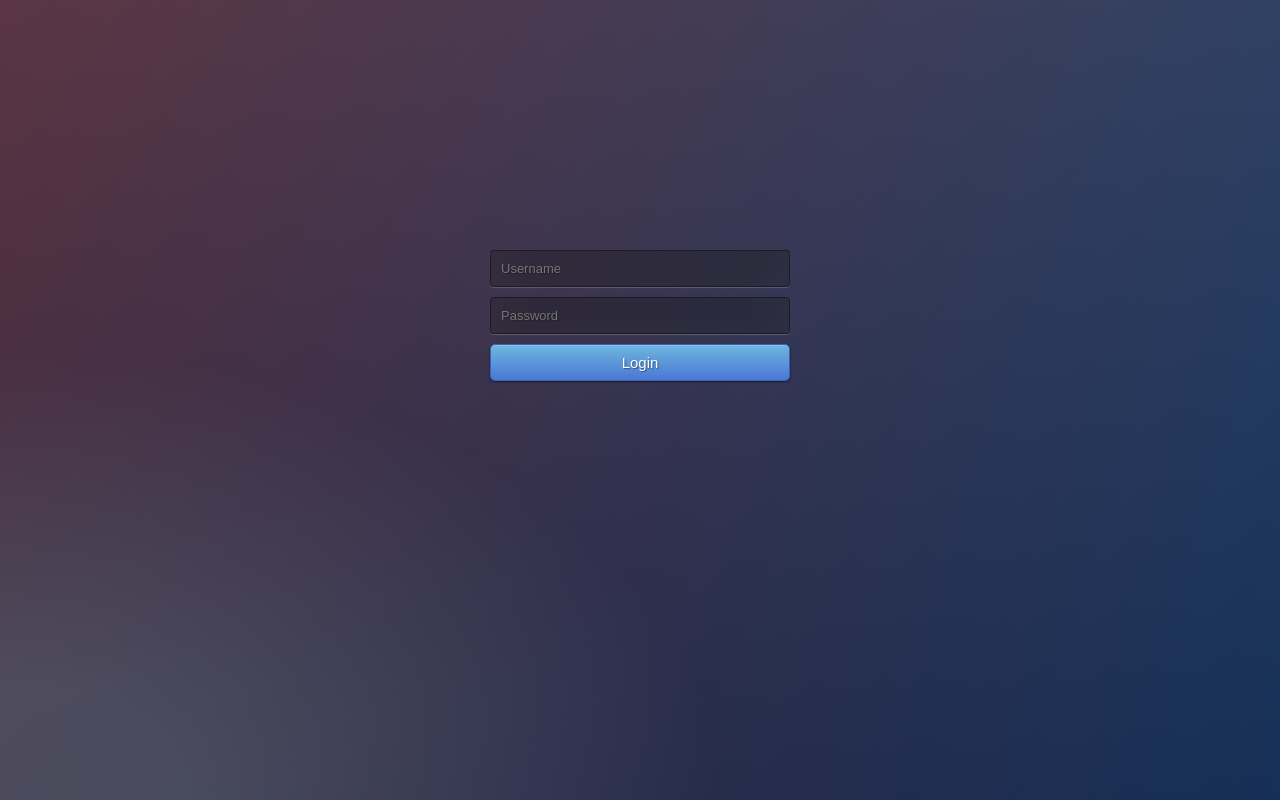
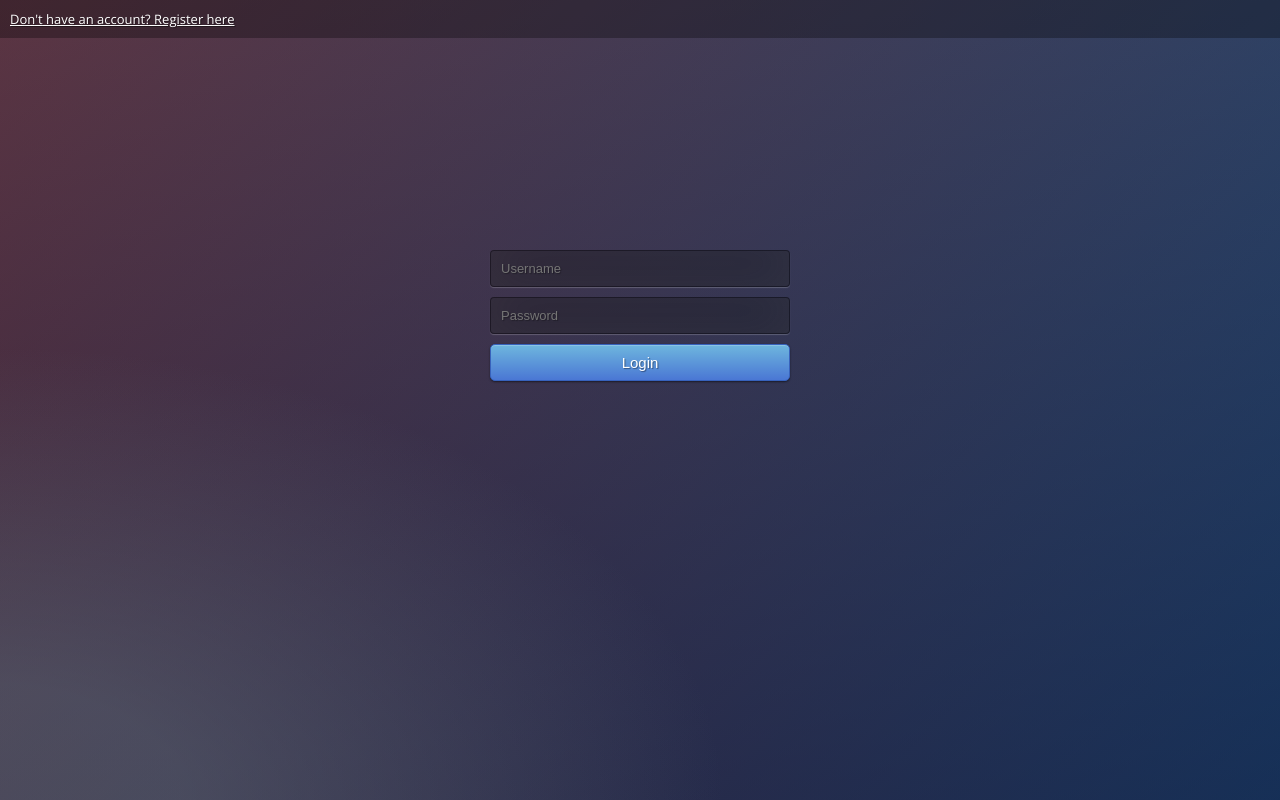
Before and after one commit to capytasks/capytasks-ui, a React (Create React App) app: page / in a window 1280 px wide. Built offline with nearby package versions, Linux system fonts and the light colour scheme.

Commit message:
feat: add registration component

```diff
--- a/src/App.css
+++ b/src/App.css
@@ -56,3 +56,21 @@ input {
 	transition: box-shadow .5s ease;
 }
 input:focus { box-shadow: inset 0 -5px 45px rgba(100,100,100,0.4), 0 1px 1px rgba(255,255,255,0.2); }
+
+.main-page .change-login-form {
+-webkit-font-smoothing: antialiased;
+font-family: 'Open Sans', sans-serif;
+box-sizing: border-box;
+text-decoration: underline;
+text-shadow: 1px 1px 1px rgba(0,0,0,0.4);
+margin-bottom: 10px;
+background: rgba(0,0,0,0.3);
+border: none;
+outline: none;
+padding: 10px;
+font-size: 13px;
+color: #fff;
+cursor: pointer;
+width: 100%;
+display: block;
+}
--- a/src/App.tsx
+++ b/src/App.tsx
@@ -1,18 +1,40 @@
 import React from 'react';
 import Login from './components/Login';
+import Registration from './components/Registration';
 import './App.css';
 
+
+
 const App: React.FC = () => {
+  const [showLoginForm, setShowLoginForm] = React.useState(true);
+
+  const handleFormChange = () => {
+    setShowLoginForm((prevShowLoginForm) => !prevShowLoginForm);
+  };
+
   const handleLogin = (username: string, password: string) => {
+    // Handle login logic here
+  };
 
-    // Your login logic here
-    console.log('Logging in with username:', username, 'and password:', password);
-    return 1;
+  const handleRegistration = (email: string, password: string) => {
+    // Handle registration logic here
   };
 
   return (
-    <div>
-      <Login onLogin={handleLogin} />
+    <div className='main-page'>
+      {showLoginForm ? (
+        <Login onLogin={handleLogin} />
+      ) : (
+        <Registration onRegister={handleRegistration} />
+      )}
+
+      <a className="change-login-form" onClick={handleFormChange}>
+        {showLoginForm ? (
+         "Don't have an account? Register here"
+        ) : (
+          "Back to the login page"
+        )}
+      </a>
     </div>
   );
 };
--- /dev/null
+++ b/src/components/Registration.tsx
@@ -0,0 +1,97 @@
+import React, { useState, ChangeEvent, FormEvent } from 'react';
+
+interface RegistrationProps {
+  onRegister: (email: string, password: string) => void;
+}
+
+const Registration: React.FC<RegistrationProps> = ({ onRegister }) => {
+  const [email, setEmail] = useState('');
+  const [password, setPassword] = useState('');
+  const [repeatPassword, setRepeatPassword] = useState('');
+
+  const handleEmailChange = (event: React.ChangeEvent<HTMLInputElement>) => {
+    setEmail(event.target.value);
+  };
+
+  const handlePasswordChange = (event: React.ChangeEvent<HTMLInputElement>) => {
+    setPassword(event.target.value);
+  };
+
+  const handleRepeatPasswordChange = (event: React.ChangeEvent<HTMLInputElement>) => {
+    setRepeatPassword(event.target.value);
+  };
+
+  const handleSubmit = async (event: React.FormEvent) => {
+    event.preventDefault();
+
+    if (password !== repeatPassword) {
+      console.error('Passwords do not match');
+      // Handle password mismatch error, e.g., display an error message to the user
+      return;
+    }
+
+    try {
+      const response = await fetch('/api/register', {
+        method: 'POST',
+        headers: {
+          'Content-Type': 'application/json',
+        },
+        body: JSON.stringify({ email, password }),
+      });
+
+      if (!response.ok) {
+        throw new Error('Registration failed');
+      }
+
+      // Assuming the server returns some data upon successful registration
+      const data = await response.json();
+
+      // You can handle the successful registration response here
+      console.log('Registration successful:', data);
+
+      // Optionally, clear email, password, and repeat password fields after registration
+      setEmail('');
+      setPassword('');
+      setRepeatPassword('');
+    } catch (error) {
+      console.error('Error registering:', error);
+      // Handle registration error, e.g., display an error message to the user
+    }
+  };
+
+  return (
+    <div className="login">
+      <form onSubmit={handleSubmit}>
+        <input
+          type="email"
+          name="email"
+          placeholder="Email"
+          value={email}
+          onChange={handleEmailChange}
+          required
+        />
+        <input
+          type="password"
+          name="password"
+          placeholder="Password"
+          value={password}
+          onChange={handlePasswordChange}
+          required
+        />
+        <input
+          type="password"
+          name="repeatPassword"
+          placeholder="Repeat Password"
+          value={repeatPassword}
+          onChange={handleRepeatPasswordChange}
+          required
+        />
+        <button type="submit" className="btn btn-primary btn-block btn-large">
+          Register
+        </button>
+      </form>
+    </div>
+  );
+};
+
+export default Registration;
```
